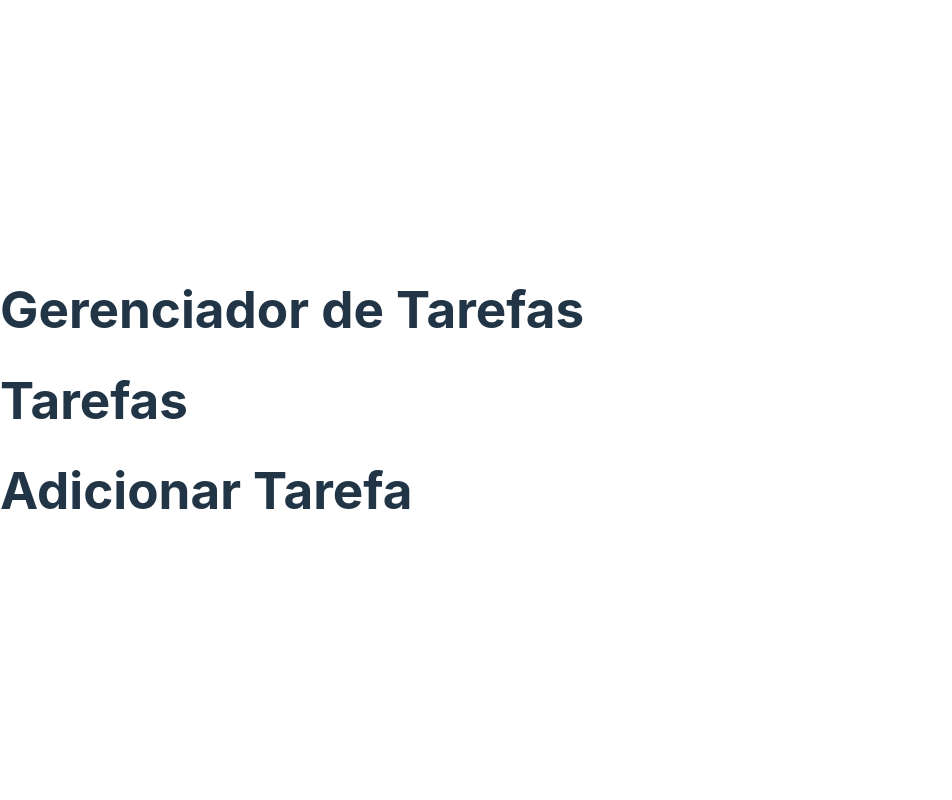
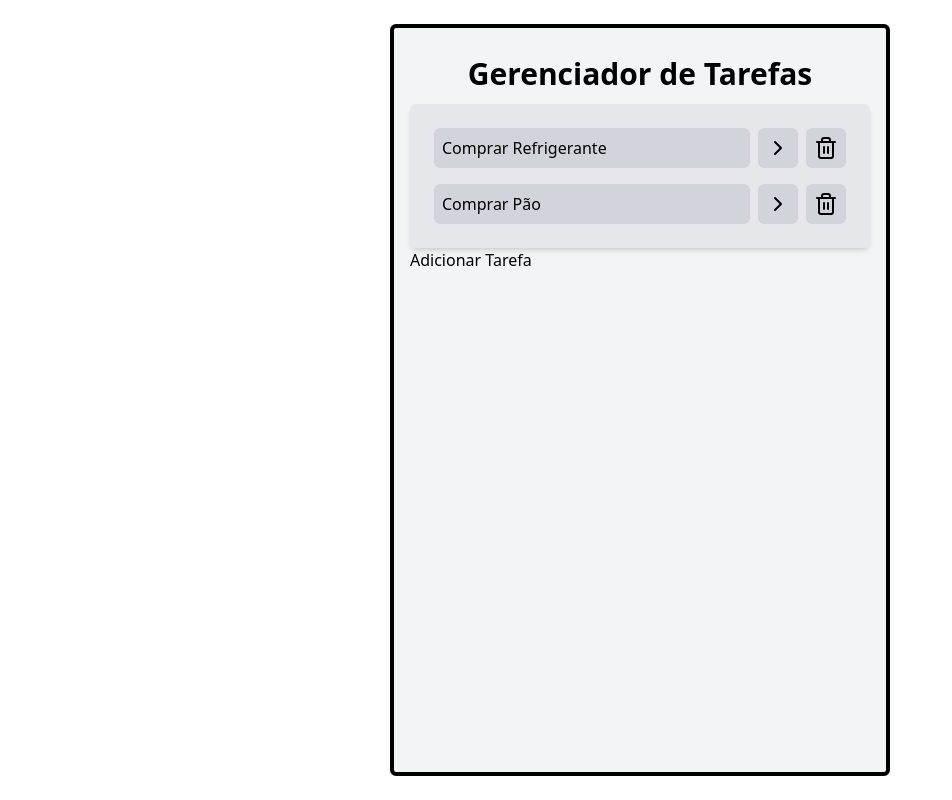
Before and after one commit to s4mp41xao/to-do-list-with-react-and-tailwind, a React (Vite) app: page / in a window 1280 px wide. Shown: the whole page, without its empty margins (0-952 px from the left). Built offline with nearby package versions, Linux system fonts and the light colour scheme.

Commit message:
feat: add Task component to include and remove item from the list

```diff
--- a/src/App.jsx
+++ b/src/App.jsx
@@ -1,12 +1,53 @@
+import { useState } from 'react'
 import AddTask from './components/AddTask'
 import Tasks from './components/Tasks'
 
 function App() {
+  // const [tasks deleteTask] = useState()
+
+  const [tasks, setTasks] = useState([
+    {
+      id: 1,
+      title: 'Comprar Refrigerante',
+      description: 'Marca mais barata',
+      isCompleted: false
+    },
+    {
+      id: 2,
+      title: 'Comprar Pão',
+      description: 'Marca mais barata',
+      isCompleted: false
+    }
+  ])
+
+  function onTaskClick(taskId) {
+    const newTasks = tasks.map(task => {
+      if (task.id === taskId) {
+        return { ...task, isCompleted: !task.isCompleted }
+      }
+      return task
+    })
+    setTasks(newTasks)
+  }
+
+  function onDeleteTaskClick(taskId) {
+    const newTasks = tasks.filter(task => task.id != taskId)
+    setTasks(newTasks)
+  }
+
   return (
-    <div>
-      <h1 className="text-red-500">Gerenciador de Tarefas</h1>
-      <Tasks />
-      <AddTask />
+    <div className="w-screen h-screen flex justify-center p-6">
+      <div className="w-[500px] border-4 p-4 rounded-md border-black bg-gray-100">
+        <h1 className="text-3xl font-bold text-center p-3">
+          Gerenciador de Tarefas
+        </h1>
+        <Tasks
+          tasks={tasks}
+          onTaskClick={onTaskClick}
+          onDeleteTaskClick={onDeleteTaskClick}
+        />
+        <AddTask />
+      </div>
     </div>
   )
 }
--- a/src/components/Tasks.jsx
+++ b/src/components/Tasks.jsx
@@ -1,7 +1,35 @@
-function Tasks() {
+import { ChevronRightIcon, Trash2 } from 'lucide-react'
+
+function Tasks(props) {
+  // console.log(props)
+
   return (
     <div>
-      <h1>Tarefas</h1>
+      <ul className="space-y-4 p-6 bg-gray-200 rounded-md shadow-md">
+        {props.tasks.map(task => (
+          <li key={task.id} className="flex gap-2">
+            <button
+              onClick={() => props.onTaskClick(task.id)}
+              className={`w-full p-2 text-left bg-gray-300 rounded-md ${
+                task.isCompleted && 'line-through'
+              }`}
+            >
+              {task.title}
+            </button>
+
+            <button className="p-2 bg-gray-300 rounded-md">
+              <ChevronRightIcon />
+            </button>
+
+            <button
+              onClick={() => props.onDeleteTaskClick(task.id)}
+              className="p-2 bg-gray-300 rounded-md"
+            >
+              <Trash2 />
+            </button>
+          </li>
+        ))}
+      </ul>
     </div>
   )
 }
--- a/src/index.css
+++ b/src/index.css
@@ -1,72 +1,3 @@
-/* @import 'tailwindcss/base'; */
-/* @import 'tailwindcss/components'; */
-/* @import 'tailwindcss/utilities'; */
-
-:root {
-  font-family: Inter, system-ui, Avenir, Helvetica, Arial, sans-serif;
-  line-height: 1.5;
-  font-weight: 400;
-
-  color-scheme: light dark;
-  color: rgba(255, 255, 255, 0.87);
-  background-color: #242424;
-
-  font-synthesis: none;
-  text-rendering: optimizeLegibility;
-  -webkit-font-smoothing: antialiased;
-  -moz-osx-font-smoothing: grayscale;
-}
-
-a {
-  font-weight: 500;
-  color: #646cff;
-  text-decoration: inherit;
-}
-a:hover {
-  color: #535bf2;
-}
-
-body {
-  margin: 0;
-  display: flex;
-  place-items: center;
-  min-width: 320px;
-  min-height: 100vh;
-}
-
-h1 {
-  font-size: 3.2em;
-  line-height: 1.1;
-}
-
-button {
-  border-radius: 8px;
-  border: 1px solid transparent;
-  padding: 0.6em 1.2em;
-  font-size: 1em;
-  font-weight: 500;
-  font-family: inherit;
-  background-color: #1a1a1a;
-  cursor: pointer;
-  transition: border-color 0.25s;
-}
-button:hover {
-  border-color: #646cff;
-}
-button:focus,
-button:focus-visible {
-  outline: 4px auto -webkit-focus-ring-color;
-}
-
-@media (prefers-color-scheme: light) {
-  :root {
-    color: #213547;
-    background-color: #ffffff;
-  }
-  a:hover {
-    color: #747bff;
-  }
-  button {
-    background-color: #f9f9f9;
-  }
-}
+@import 'tailwindcss/base';
+@import 'tailwindcss/components';
+@import 'tailwindcss/utilities';
```
